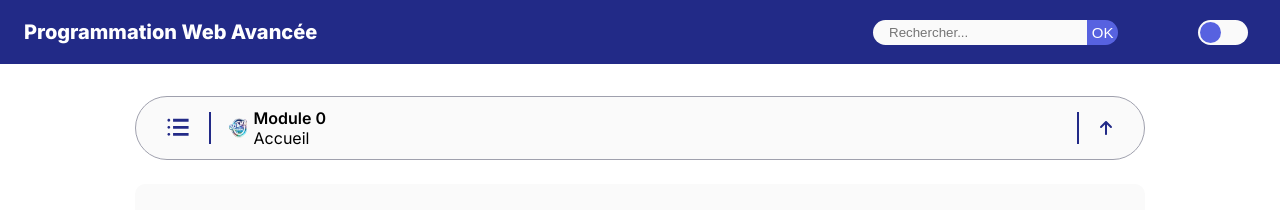
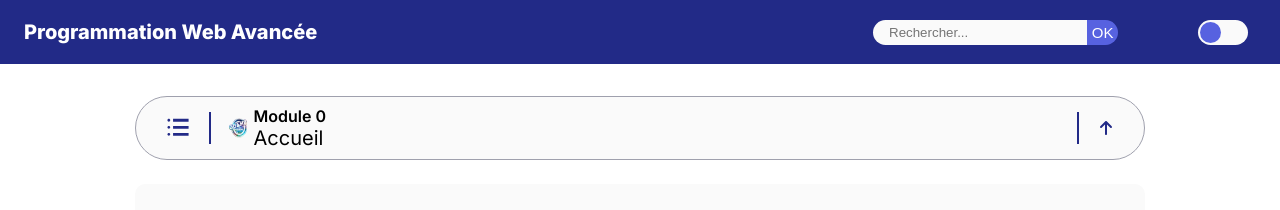
Before and after one commit to SedricOuambo/programmation_web_avance, a Next.js app: page / in a window 1280 px wide. Shown: the top 210 px of the page. Built offline with nearby package versions, Linux system fonts and the light colour scheme.

Commit message:
Design reactif

```diff
--- a/components/ModuleAccueil.module.css
+++ b/components/ModuleAccueil.module.css
@@ -14,9 +14,9 @@
     color: #fff;
     border-radius: 50%;
     font-weight: var(--font-medium-bold);
-    font-size: var(--smaller-font-size);
-    width: 1.5rem;
-    height: 1rem;
+    font-size: var(--small-font-size);
+    width: 2.7rem;
+    height: 1.5rem;
 }
 
 .module_numero{
--- a/components/MonBloc.jsx
+++ b/components/MonBloc.jsx
@@ -30,9 +30,9 @@ export default function MonBloc() {
                     width={30}
                     height={20}
                 />
-                <div>
+                <div className={styles.bloc_actif}>
                     <div className={styles.titre_module}>Module {moduleActif}</div>
-                    <div>{titreModule}</div>
+                    <span>{titreModule}</span>
                 </div>
             </div>
             <div className={styles.blocDroit}>
--- a/components/MonBloc.module.css
+++ b/components/MonBloc.module.css
@@ -7,7 +7,7 @@
     width: 100%;
     max-width: var(--page-max-width);
     background-color: var(--grey);
-    min-height: 3rem;
+    height: 3rem;
     margin-bottom: 1rem;
     border-radius: 35px;
     padding: .5em .5rem;
@@ -21,8 +21,12 @@
     background-color: var(--light);
     border: 1px solid var(--text-color-light);
     position: absolute;
-    top: 3.5rem;
+    top: 3.7rem;
     display: none;
+}
+
+.bloc_actif span{
+    font-size: var(--smaller-font-size);
 }
 
 .elements{
@@ -81,16 +85,25 @@
     }
 }
 
+@media screen and (min-width: 400px){
+    .bloc_actif span{
+        font-size: var(--small-font-size);
+    }
+}
+
 /* Pour les grands ecrans*/
-@media screen and (min-width: 768px){
+@media screen and (min-width: 700px){
+    .bloc_actif span{
+        font-size: var(--h3-font-size);
+    }
     .bloc{
-        min-height: 4rem;
+        height: 4rem;
         margin-bottom: 1.5rem;
         padding: .5rem 1.5rem;
     }
 
     .sous_bloc{
-        top: 5rem;
+        top: 4.7rem;
     }
 
 
```
